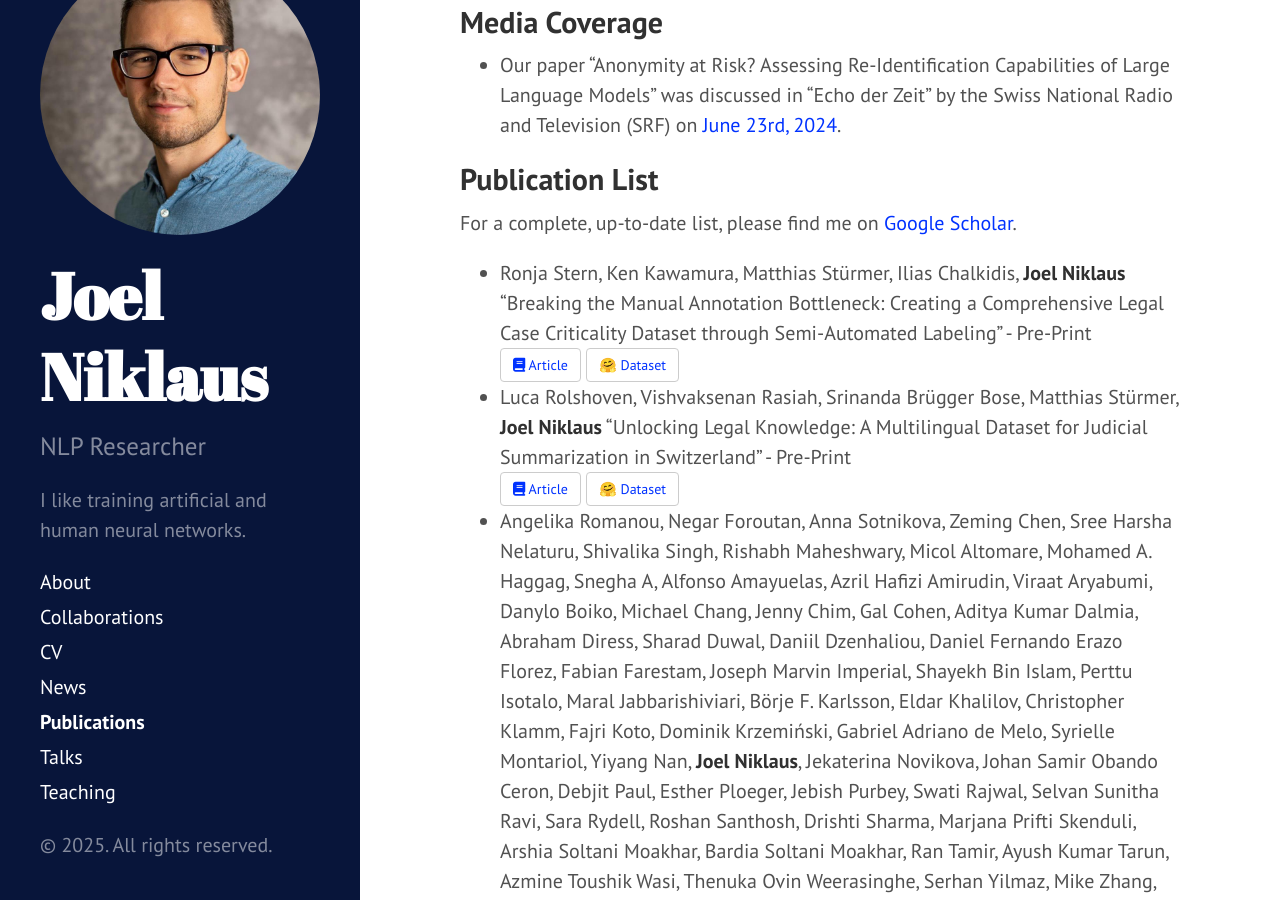
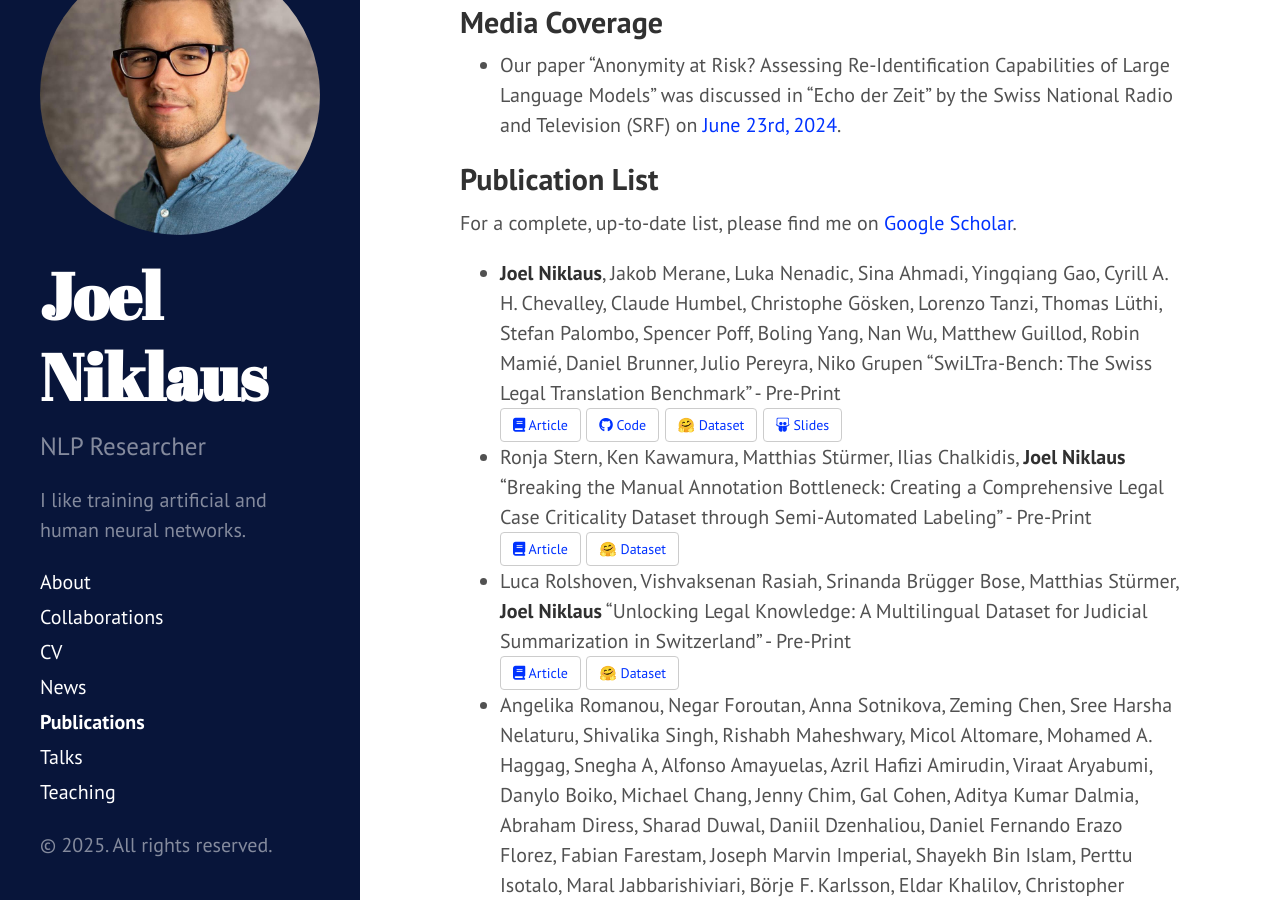
Before and after one commit to JoelNiklaus/joelniklaus.github.io, a Jekyll site: the page built from _pages/publications.md, in a window 1280 px wide and 900 px high, scrolled down 488 px. Built offline with Jekyll 4.4.1, drawn with Linux system fonts in a browser that asks for light colours; a style sheet for code colours, icons or effects is not loaded; some of the changed text lies outside the part shown.

Commit message:
Added swiltra-bench paper and re-organized service section
Signed-off-by: Joel Niklaus <me@joelniklaus.ch>

```diff
--- a/_pages/publications.md
+++ b/_pages/publications.md
@@ -14,7 +14,13 @@
 For a complete, up-to-date list, please find me
 on [Google Scholar](https://scholar.google.com/citations?user=qJ8iricAAAAJ).
 
-
+* **Joel Niklaus**, Jakob Merane, Luka Nenadic, Sina Ahmadi, Yingqiang Gao, Cyrill A. H. Chevalley, Claude Humbel, Christophe Gösken, Lorenzo Tanzi, Thomas Lüthi, Stefan Palombo, Spencer Poff, Boling Yang, Nan Wu, Matthew Guillod, Robin Mamié, Daniel Brunner, Julio Pereyra, Niko Grupen
+  "SwiLTra-Bench: The Swiss Legal Translation Benchmark" - Pre-Print
+  <br>
+  <a href="https://arxiv.org/abs/2503.01372" target="_blank" type="button" class="btn"><i class="fa-solid fa-book"></i> Article</a>
+  <a href="https://github.com/JoelNiklaus/SwissLegalTranslations" target="_blank" type="button" class="btn"><i class="fa-brands fa-github"></i> Code</a>
+  <a href="https://huggingface.co/collections/joelniklaus/swiltra-bench-67c569a2ada47e4549733deb" target="_blank" type="button" class="btn">🤗 Dataset</a>
+  <a href="https://docs.google.com/presentation/d/1W0i2-k91mhn9V6wdIX_S6QujKQONFyoTw7nbpyA9H88/edit?usp=sharing" target="_blank" type="button" class="btn"><i class="fa-brands fa-slideshare"></i> Slides</a>
 * Ronja Stern, Ken Kawamura, Matthias Stürmer, Ilias Chalkidis, **Joel Niklaus**
   "Breaking the Manual Annotation Bottleneck: Creating a Comprehensive Legal Case Criticality Dataset through Semi-Automated Labeling" - Pre-Print
   <br>
@@ -196,14 +202,17 @@
   <br>
   <a href="https://link.springer.com/chapter/10.1007/978-3-030-02931-9_8" target="_blank" type="button" class="btn"><i class="fa-solid fa-book"></i> Article</a>
 
-## Memberships
+## Service
 
-- ACM
-- ACL
-- ELRA
+### Workshop Organizer
+- Data Mining for Legal Domain @ IEEE ICDM 2025
 
-## Reviewing
+### Area Chair
+- ARR February 2025
 
+### Reviewer
+- ARR December 2024
+- ARR October 2024
 - ARR August 2024
 - NeurIPS 2024
 - ARR June 2024
```
Also changed, not shown: other parts of _pages/publications.md (+6 -0 lines).
